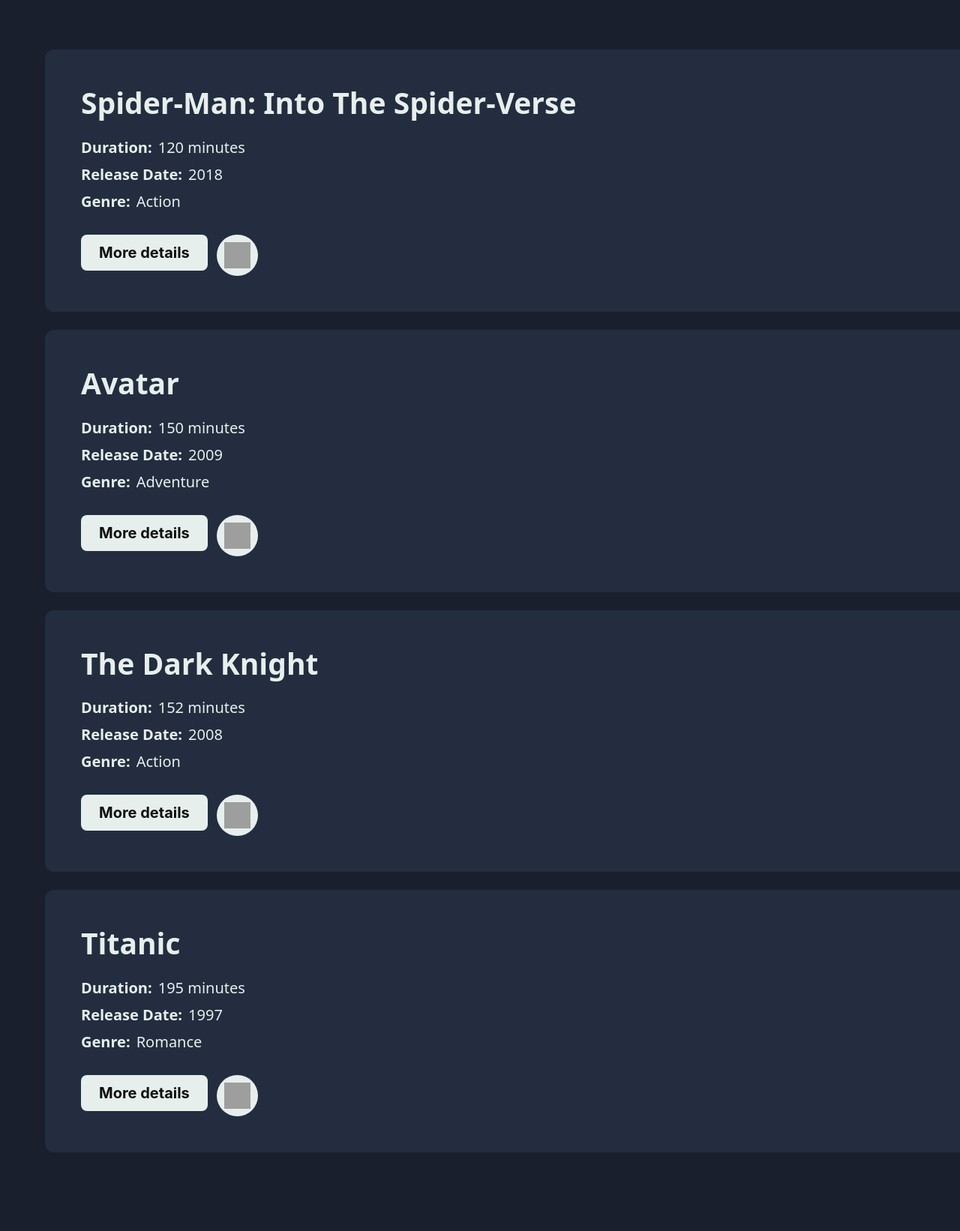
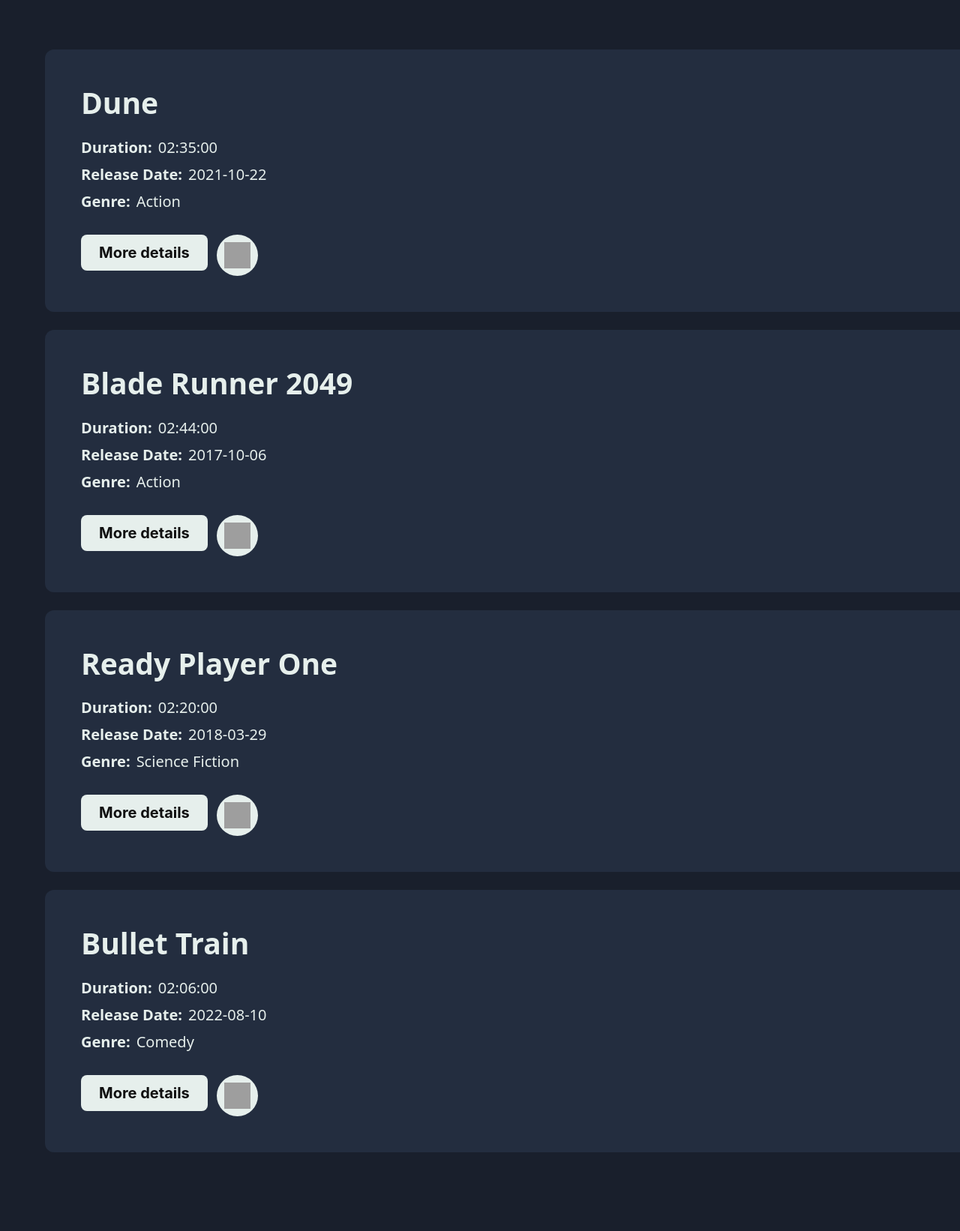
Before and after one commit to Ghatfaner/Project-PAW, a PHP site: page /bookmark.php in a window 1280 px wide; the page is wider, and only the part inside the window is pictured. Shown: the part 64-1706 px from the top of that part at 75% size. Run offline with PHP 8.4, Linux system fonts and the light colour scheme; data comes from the database, SQL or seed files in the repository; some libraries are stand-ins or nearby versions; grey boxes are pictures that could not be loaded.

Commit message:
Update bookmark.php

```diff
--- a/view/bookmark.php
+++ b/view/bookmark.php
@@ -6,41 +6,13 @@ $database = "paw";
 $username = "root";
 $password = "";
 
-// $conn = mysqli_connect($servername, $username, $password, $database);
-// mengecek koneksiit
-//if (!$conn) {
-//    die("Koneksi gagal: " . mysqli_connect_error());
-//}
-//mysqli_close($conn);
-
-$bookmarkedMovies = array(
-    array(
-        "title" => "Spider-Man: Into The Spider-Verse",
-        "duration" => "120 minutes",
-        "release_date" => "2018",
-        "genre" => "Action"
-    ),
-    array(
-        "title" => "Avatar",
-        "duration" => "150 minutes",
-        "release_date" => "2009",
-        "genre" => "Adventure"
-    ),
-    array(
-        "title" => "The Dark Knight",
-        "duration" => "152 minutes",
-        "release_date" => "2008",
-        "genre" => "Action"
-    ),
-    array(
-        "title" => "Titanic",
-        "duration" => "195 minutes",
-        "release_date" => "1997",
-        "genre" => "Romance"
-    )
-);
+$conn = mysqli_connect($servername, $username, $password, $database);
+if (!$conn) {
+   die("Koneksi gagal: " . mysqli_connect_error());
+}
 
 ?>
+
 
 <!DOCTYPE html>
 <html lang="en">
@@ -110,23 +82,28 @@ $bookmarkedMovies = array(
 
             </div>
             <div class="Frame59" style="align-self: stretch; flex-direction: column; justify-content: flex-start; align-items: flex-start; gap: 24px; display: inline-flex">
-                <?php foreach ($bookmarkedMovies as $index => $movie) : ?>
+                <?php $ambil = $conn->query("SELECT movie. *, genre.GenreName FROM movie
+                                                JOIN bookmark ON movie.MovieId = bookmark.MovieId
+                                                JOIN genre ON movie.GenreId = genre.GenreId
+                                                WHERE bookmark.UserId = 1 AND bookmark.MovieId");?>
+                <?php if ($ambil){?>
+                <?php while ($movie = $ambil->fetch_assoc()) { ?>
                     <div class="MovieCardSearch" style="width: 1344px; padding: 48px; background: #232D3F; border-radius: 12px; justify-content: flex-start; align-items: center; gap: 48px; display: inline-flex">
                         <div class="Frame50" style="flex: 1 1 0; flex-direction: column; justify-content: flex-start; align-items: flex-start; gap: 32px; display: inline-flex">
                             <div class="Frame49" style="flex-direction: column; justify-content: flex-start; align-items: flex-start; gap: 24px; display: flex">
-                                <div class="MovieTitle" style="color: #E6EFEC; font-size: 39px; font-weight: 600; line-height: 46.80px; word-wrap: break-word"><?php echo $movie['title']; ?></div>
+                                <div class="MovieTitle" style="color: #E6EFEC; font-size: 39px; font-weight: 600; line-height: 46.80px; word-wrap: break-word"><?php echo $movie['Title']; ?></div>
                                 <div class="Frame41" style="height: 96px; flex-direction: column; justify-content: flex-start; align-items: flex-start; gap: 12px; display: flex">
                                     <div class="Frame35" style="align-self: stretch; justify-content: flex-start; align-items: flex-end; gap: 8px; display: inline-flex">
                                         <div class="Duration" style="color: #E6EFEC; font-size: 20px; font-weight: 600; line-height: 24px; word-wrap: break-word">Duration:</div>
-                                        <div class="MovieDuration" style="flex: 1 1 0; color: #E6EFEC; font-size: 20px; font-weight: 400; line-height: 24px; word-wrap: break-word"><?php echo $movie['duration']; ?></div>
+                                        <div class="MovieDuration" style="flex: 1 1 0; color: #E6EFEC; font-size: 20px; font-weight: 400; line-height: 24px; word-wrap: break-word"><?php echo $movie['Duration']; ?></div>
                                     </div>
                                     <div class="Frame36" style="align-self: stretch; justify-content: flex-start; align-items: flex-start; gap: 8px; display: inline-flex">
                                         <div class="ReleaseDate" style="color: #E6EFEC; font-size: 20px; font-weight: 600; line-height: 24px; word-wrap: break-word">Release Date:</div>
-                                        <div class="MovieReleaseDate" style="flex: 1 1 0; color: #E6EFEC; font-size: 20px; font-weight: 400; line-height: 24px; word-wrap: break-word"><?php echo $movie['release_date']; ?></div>
+                                        <div class="MovieReleaseDate" style="flex: 1 1 0; color: #E6EFEC; font-size: 20px; font-weight: 400; line-height: 24px; word-wrap: break-word"><?php echo $movie['ReleaseDate']; ?></div>
                                     </div>
                                     <div class="Frame37" style="align-self: stretch; justify-content: flex-start; align-items: flex-start; gap: 8px; display: inline-flex">
                                         <div class="Genre" style="color: #E6EFEC; font-size: 20px; font-weight: 600; line-height: 24px; word-wrap: break-word">Genre:</div>
-                                        <div class="MovieGenre" style="flex: 1 1 0; color: #E6EFEC; font-size: 20px; font-weight: 400; line-height: 24px; word-wrap: break-word"><?php echo $movie['genre']; ?></div>
+                                        <div class="MovieGenre" style="flex: 1 1 0; color: #E6EFEC; font-size: 20px; font-weight: 400; line-height: 24px; word-wrap: break-word"><?php echo $movie['GenreName']; ?></div>
                                     </div>
                                 </div>
                             </div>
@@ -143,7 +120,8 @@ $bookmarkedMovies = array(
                             </div>
                         </div>
                     </div>
-                <?php endforeach; ?>
+                <?php } ?>
+                <?php } ?>
             </div>
         </div>
     </div>
```
